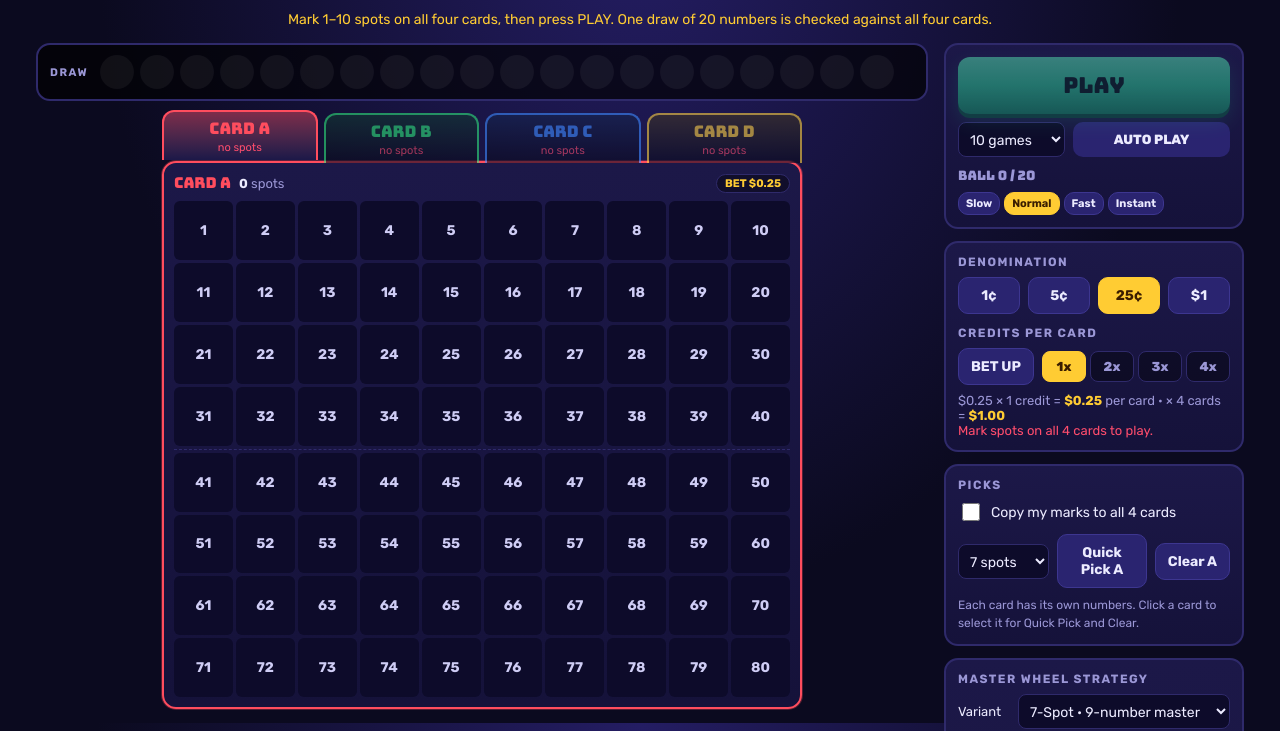
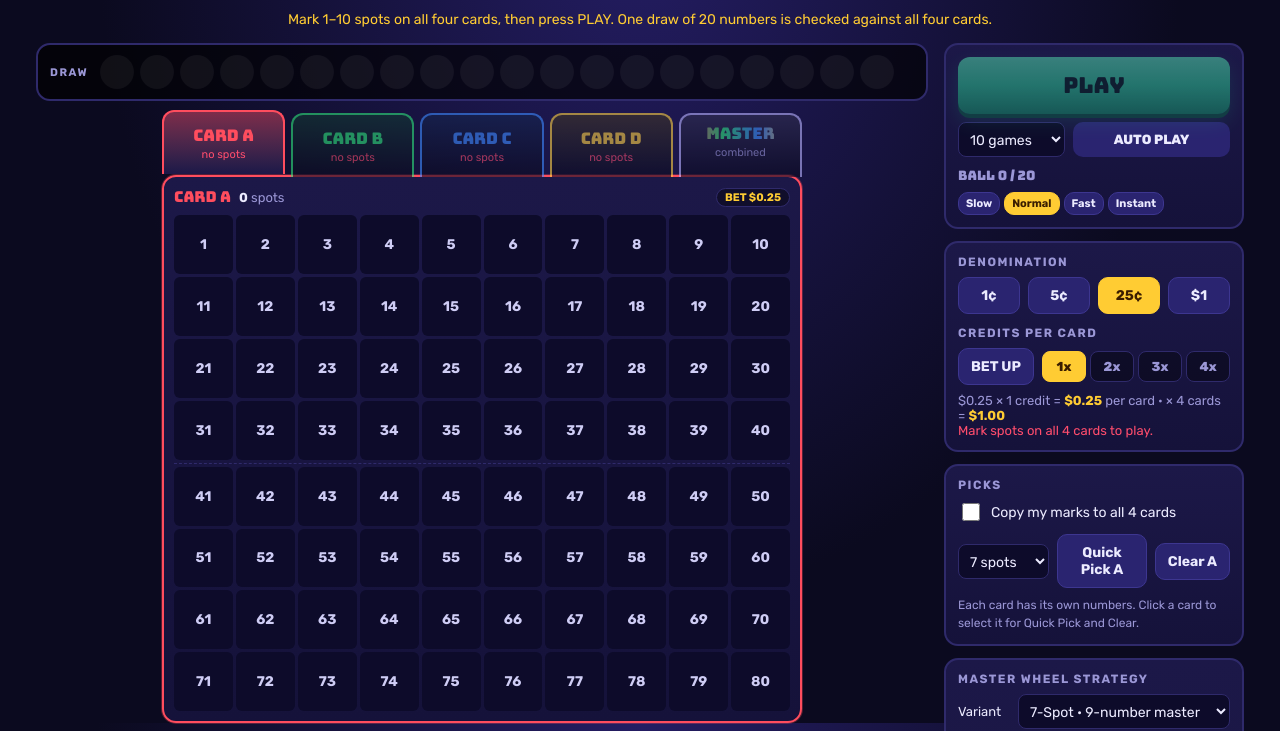
Before and after one commit to nowegian/4CardKeno, a plain HTML site: page index.html in a window 1280 px wide. Shown: the part 77-808 px from the top of the page. Drawn offline with Linux system fonts and the light colour scheme.

Commit message:
Add Master tab combining all four cards
Numbers on every card show *, other covered numbers show the colored
letters of the cards that play them; hits glow during the draw.

Co-Authored-By: Claude Opus 5.5 <noreply@anthropic.com>
Claude-Session: https://claude.ai/code/session_01JWbcA1ebXpk7xwka2tqfSN

```diff
--- a/index.html
+++ b/index.html
@@ -34,7 +34,7 @@
   .cards{max-width:640px;width:100%;margin:0 auto}
   .card{display:none}
   .card.focus{display:block}
-  .ctabs{display:grid;grid-template-columns:repeat(4,1fr);gap:6px;max-width:640px;width:100%;margin:0 auto -14px;position:relative;z-index:1}
+  .ctabs{display:grid;grid-template-columns:repeat(5,1fr);gap:6px;max-width:640px;width:100%;margin:0 auto -14px;position:relative;z-index:1}
   .ctab{--c:#888;border:2px solid var(--c);border-bottom:none;border-radius:12px 12px 0 0;padding:8px 6px 18px;text-align:center;
         background:linear-gradient(180deg,color-mix(in srgb,var(--c) 22%,#0b0a1f),#0b0a1f);color:var(--text);opacity:.6;transition:opacity .15s,transform .15s;position:relative}
   .ctab:hover{opacity:.85}
@@ -45,6 +45,22 @@
   .ctab .tw{position:absolute;top:-9px;right:-4px;background:var(--green);color:#03281a;font-weight:800;font-size:10px;padding:2px 6px;border-radius:10px;display:none}
   .ctab.won .tw{display:block}
   .ctab.empty .ts{color:var(--red)}
+  .ctab.mtab .tn{background:linear-gradient(90deg,#ff4d5e,#2ee57a,#3d8bff,#ffd23f);-webkit-background-clip:text;background-clip:text;color:transparent}
+  .card.master{--c:#b9b3ff}
+  .card.master .name{background:linear-gradient(90deg,#ff4d5e,#2ee57a,#3d8bff,#ffd23f);-webkit-background-clip:text;background-clip:text;color:transparent}
+  .legend{font-size:11px;color:var(--muted);display:flex;gap:10px;flex-wrap:wrap;justify-content:flex-end}
+  .legend b{font-weight:800}
+  .n.m{cursor:default;flex-direction:column;gap:0}
+  .n.m:hover{background:#0d0b2a}
+  .n.m .mn{position:absolute;top:2px;left:4px;font-size:9px;font-weight:600;color:#6c68a8}
+  .n.m .ml{font-size:clamp(11px,1.5vw,16px);font-weight:800;letter-spacing:.5px;line-height:1}
+  .n.m .ml.star{color:var(--gold);font-size:clamp(22px,3vw,30px);line-height:.8;padding-top:6px}
+  .n.m.cov{background:#1e1a4d}
+  .n.m.cov.all{background:#2b2350;box-shadow:inset 0 0 0 2px #ffcc3366}
+  .n.m.empty{color:#4e4a80}
+  .n.m.drawn{background:var(--drawn)}
+  .n.m.mhit{background:#3d3300;box-shadow:0 0 0 2px var(--gold),0 0 14px #ffcc3399;animation:hit .35s ease}
+  .n.m.mhit .mn{color:#ffe9a8}
 
   .card{background:linear-gradient(180deg,var(--panel),var(--bg2));border:2px solid var(--line);border-radius:14px;padding:10px;position:relative;transition:border-color .2s,opacity .2s}
   .card{border-color:var(--c);box-shadow:0 0 0 1px color-mix(in srgb,var(--c) 30%,transparent)}
@@ -299,7 +315,7 @@
     stats: store.get('stats_usd', {games:0,bet:0,won:0,best:0}),
     denom: store.get('denom', 25), mult: store.get('mult', 1),
     speed: store.get('speed', 'Normal'),
-    sync: false, strategy: null, focus: 0, playing: false, autoLeft: 0, lastWin: 0,
+    sync: false, master: false, strategy: null, focus: 0, playing: false, autoLeft: 0, lastWin: 0,
     draw: [], shown: 0, done: false,
     cards: [0,1,2,3].map(i => ({picks:new Set(), active:true, bet: 0, hits:0, win:0}))
   };
@@ -335,7 +351,7 @@
     tab.className = 'ctab'; tab.setAttribute('role', 'tab');
     tab.style.setProperty('--c', COLORS[ci]);
     tab.innerHTML = `<span class="tn">Card ${NAMES[ci]}</span><span class="ts"></span><span class="tw"></span>`;
-    tab.addEventListener('click', () => { S.focus = ci; render(); });
+    tab.addEventListener('click', () => { S.focus = ci; S.master = false; render(); });
     $('ctabs').appendChild(tab);
     tabEls[ci] = tab;
     el.innerHTML = `
@@ -360,6 +376,50 @@
     $('cards').appendChild(el);
     cardEls[ci] = el;
   });
+
+  // Master view: all four cards combined. * = on every card; otherwise the letters of the cards that play it.
+  const mCells = [];
+  const masterEl = document.createElement('div');
+  masterEl.className = 'card master';
+  masterEl.innerHTML = `
+    <div class="chead"><span class="name">Master</span><span class="info"></span>
+      <span class="legend"><span><b style="color:var(--gold)">*</b> on all 4 cards</span>${NAMES.map((L, i) => `<b style="color:${COLORS[i]}">${L}</b>`).join(' ')}<span>= card</span></span></div>
+    <div class="grid mg1"></div><div class="grid split mg2"></div>`;
+  for (let n = 1; n <= 80; n++){
+    const b = document.createElement('div');
+    b.className = 'n m';
+    b.innerHTML = `<span class="mn">${n}</span><span class="ml"></span>`;
+    masterEl.querySelector(n <= 40 ? '.mg1' : '.mg2').appendChild(b);
+    mCells[n] = b;
+  }
+  $('cards').appendChild(masterEl);
+  const mTab = document.createElement('button');
+  mTab.className = 'ctab mtab'; mTab.setAttribute('role', 'tab'); mTab.style.setProperty('--c', '#b9b3ff');
+  mTab.innerHTML = `<span class="tn">Master</span><span class="ts"></span><span class="tw"></span>`;
+  mTab.addEventListener('click', () => { S.master = true; render(); });
+  $('ctabs').appendChild(mTab);
+
+  function renderMaster(){
+    const drawn = new Set(S.draw.slice(0, S.shown));
+    let covered = 0, onAll = 0, hit = 0;
+    for (let n = 1; n <= 80; n++){
+      const on = S.cards.map(c => c.picks.has(n));
+      const cnt = on.filter(Boolean).length, b = mCells[n], ml = b.querySelector('.ml');
+      if (cnt === 4){ ml.className = 'ml star'; ml.textContent = '*'; }
+      else { ml.className = 'ml'; ml.innerHTML = on.map((x, i) => x ? `<span style="color:${COLORS[i]}">${NAMES[i]}</span>` : '').join(''); }
+      b.title = cnt ? `${n}: ${cnt === 4 ? 'on all 4 cards' : 'Card ' + on.map((x, i) => x ? NAMES[i] : '').filter(Boolean).join(', ')}` : String(n);
+      b.classList.toggle('cov', cnt > 0); b.classList.toggle('all', cnt === 4); b.classList.toggle('empty', cnt === 0);
+      b.classList.toggle('drawn', drawn.has(n) && !cnt);
+      b.classList.toggle('mhit', drawn.has(n) && cnt > 0);
+      if (cnt) covered++; if (cnt === 4) onAll++; if (cnt && drawn.has(n)) hit++;
+    }
+    const info = covered ? `<b>${covered}</b> covered · <b>${onAll}</b> on all` + (S.shown ? ` · Hit <b>${hit}</b>` : '') : 'no spots yet';
+    masterEl.querySelector('.info').innerHTML = info;
+    mTab.querySelector('.ts').innerHTML = covered ? (S.shown ? `Hit <b>${hit}</b> of ${covered}` : `<b>${covered}</b> covered`) : 'combined';
+    const total = S.cards.reduce((t, c) => t + c.win, 0);
+    mTab.classList.toggle('won', S.done && total > 0);
+    mTab.querySelector('.tw').textContent = total > 0 ? '+' + money(total) : '';
+  }
 
   DENOMS.forEach(d => {
     const btn = document.createElement('button');
@@ -533,10 +593,12 @@
       t.classList.toggle('won', S.done && c.win > 0);
       t.querySelector('.tw').textContent = c.win > 0 ? '+' + money(c.win) : '';
     });
+    renderMaster();
   };
 
   function renderFocus(){
-    S.cards.forEach((c, ci) => { cardEls[ci].classList.toggle('focus', ci === S.focus); tabEls[ci].classList.toggle('sel', ci === S.focus); tabEls[ci].setAttribute('aria-selected', ci === S.focus); });
+    S.cards.forEach((c, ci) => { const on = !S.master && ci === S.focus; cardEls[ci].classList.toggle('focus', on); tabEls[ci].classList.toggle('sel', on); tabEls[ci].setAttribute('aria-selected', on); });
+    masterEl.classList.toggle('focus', !!S.master); mTab.classList.toggle('sel', !!S.master); mTab.setAttribute('aria-selected', !!S.master);
     const c = S.cards[S.focus], k = c.picks.size;
     $('payTitle').textContent = `Pays — Card ${NAMES[S.focus]}` + (k ? ` (${k} spot${k>1?'s':''}, ${money(c.bet)} bet)` : '');
     const pt = $('paytable');
```
Also changed, not shown: 1 other file.
